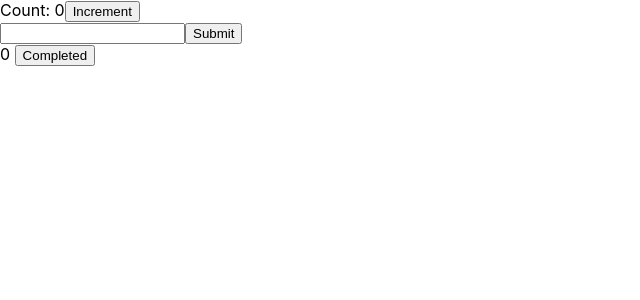
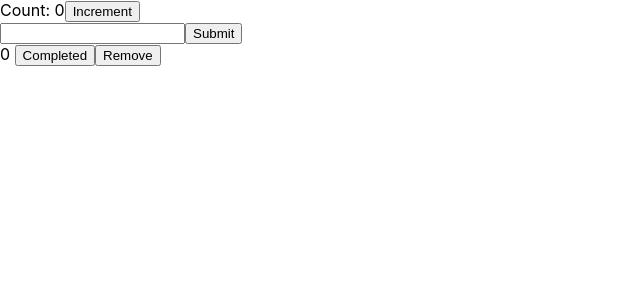
Before and after one commit to chriztso/hookstodo, a React (Create React App) app: page / in a window 1280 px wide. Both pictures are taken after a click on the input 213 px from the left and 33 px from the top of the page. Shown: the top 300 px of the page, without its empty margins (0-640 px from the left). Built offline with nearby package versions, Linux system fonts and the light colour scheme.

Commit message:
Added remove todo function

```diff
--- a/src/App.js
+++ b/src/App.js
@@ -20,6 +20,12 @@ function App() {
     setTodos(newTodos)
   }
 
+  const removeTodo = (index) => {
+    let newTodos = [...todos];
+    newTodos.splice(index, 1);
+    setTodos(newTodos)
+  }
+
   return (
     <div>
       Count: {count}
@@ -27,18 +33,20 @@ function App() {
       <div>
         <input type = 'text' onChange={event => setTodo(event.target.value)}></input>
         <input type = 'submit' onClick={handleSubmit}></input>
-        {todos.length > 0 ? todos.map((todo, index) => <ToDoItem todo={todo} index={index} setComplete={setComplete}/>) : null}
+        {todos.length > 0 ? todos.map((todo, index) => <ToDoItem todo={todo} index={index} setComplete={setComplete} removeTodo={removeTodo}/>) : null}
       </div>
     </div>
   );
 }
 
-function ToDoItem({todo, index, setComplete}){
+function ToDoItem({todo, index, setComplete, removeTodo}){
+
   return (
     <div style ={{textDecoration: todo.completed ? 'line-through': ''}}>
       {index}{' '}
       {todo.text}
       <button onClick={() => {setComplete(index)}}>Completed</button>
+      <button onClick={() => {removeTodo(index)}}>Remove</button>
     </div>
   )
 }
```
